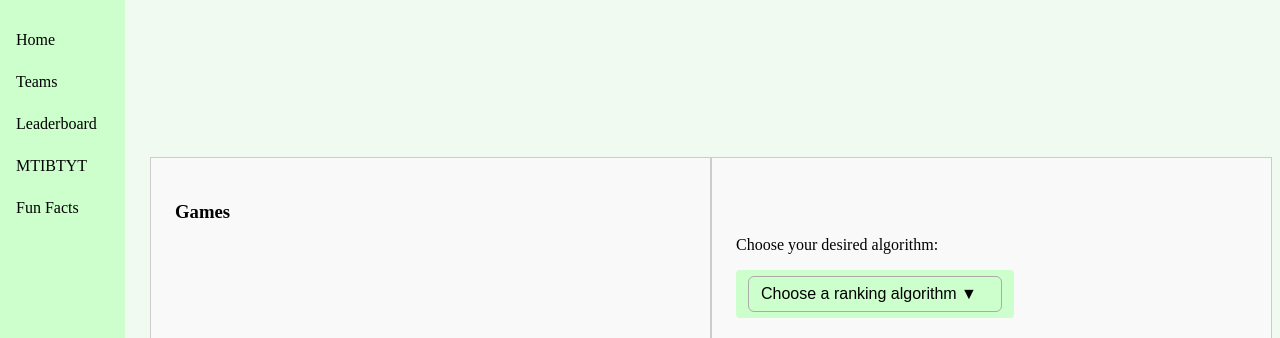
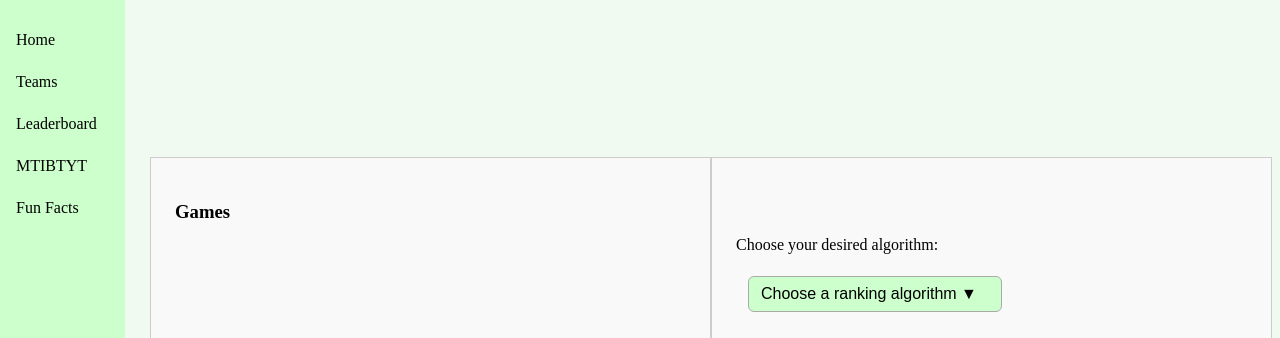
Before and after one commit to aidenjohnson728/cs257, a Flask app: page /teampage.html in a window 1280 px wide. Shown: the part 61-399 px from the top of the page. Run offline with Flask 3, Linux system fonts and the light colour scheme; parts of the project's set-up code (start-up, migrations or seed data) failed here and were passed over; some libraries are stand-ins or nearby versions.

Commit message:
Fixed dropdown box color around MTIBTYT dropdown

```diff
--- a/webapp/static/styles.css
+++ b/webapp/static/styles.css
@@ -75,7 +75,7 @@ body {
   position: relative;
   display: inline-block;
   cursor: pointer;
-  background: #ccffcc;
+  background: #f9f9f9;
   padding: 6px 12px;
   border-radius: 4px;
   user-select: none;
```
